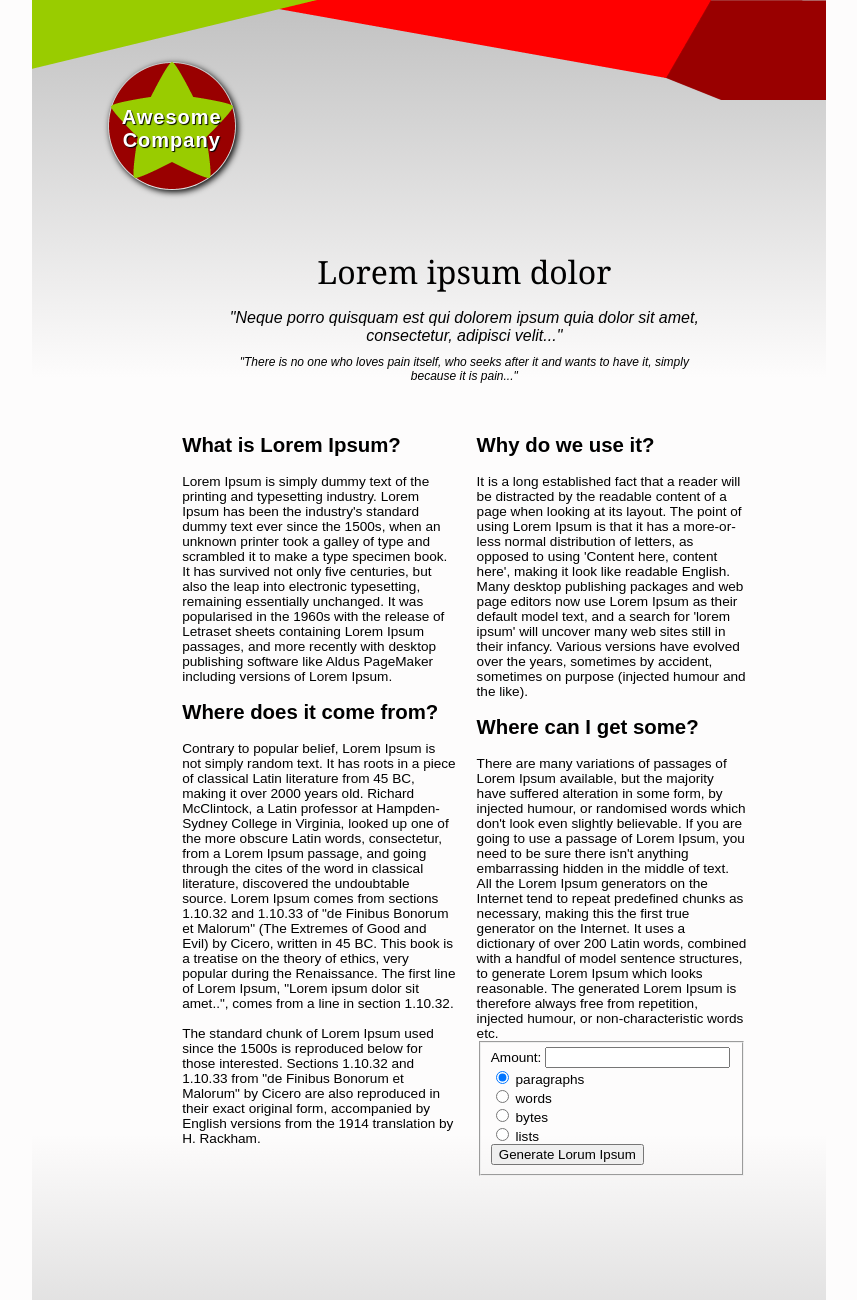
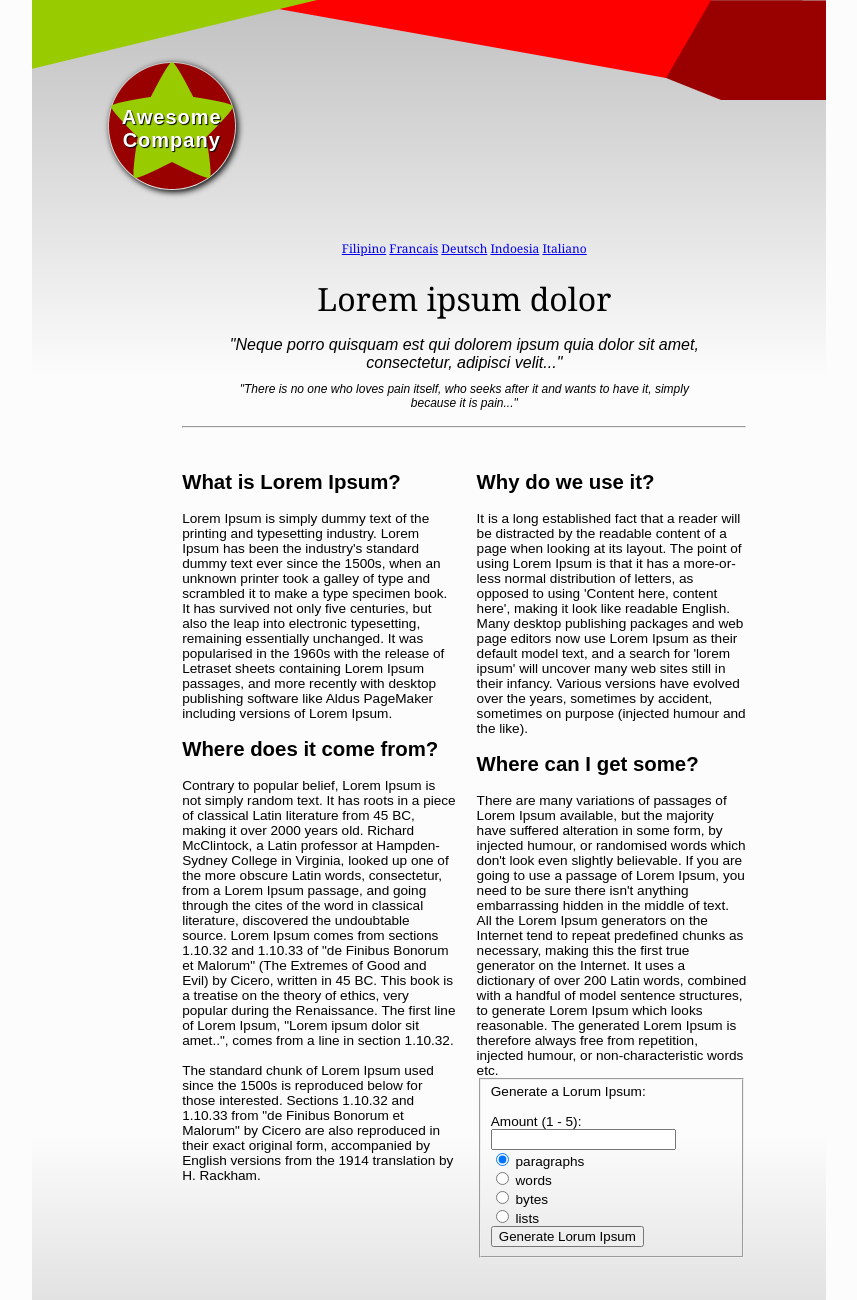
Before and after one commit to laurenrausch/M6.2, a website: page index.html in a window 1280 px wide. Shown: the top 1300 px of the page, without its empty margins (211-1068 px from the left). Drawn offline with Linux system fonts and the light colour scheme.

Commit message:
formatting fixes and other fixes to layout and links

```diff
--- a/css/style.css
+++ b/css/style.css
@@ -93,8 +93,15 @@ main {
   background: rgb(255, 0, 0, 0);
 }
 
+.languages {
+  padding-top: 240px;
+  text-align: center;
+  font-family: 'Georgia', serif;
+  font-size: 12px;
+}
+
 .header1 {
-  padding-top: 250px;
+  padding-top: 20px;
   text-align: center;
   font-family: 'Georgia', serif;
   font-size: 32px;
--- a/index.html
+++ b/index.html
@@ -15,15 +15,27 @@
     <h1 class="logo">Awesome<br>Company</h1>
 
     <main>
+
+      <div class="languages">
+        <a href="https://ph.lipsum.com/">Filipino</a>
+        <a href="https://fr.lipsum.com/">Francais</a>
+        <a href="https://de.lipsum.com/">Deutsch</a>
+        <a href="https://id.lipsum.com/">Indoesia</a>
+        <a href="https://it.lipsum.com/">Italiano</a>
+      </div>
+
       <div class="header1">
         Lorem ipsum dolor
       </div>
+
       <blockquote>
         "Neque porro quisquam est qui dolorem ipsum quia dolor sit amet, consectetur, adipisci velit..."
         <div class="quote">"There is no one who loves pain itself, who seeks after it and wants to have it, simply
           because it is pain..."</div>
       </blockquote>
-      <br>
+
+      <hr><br>
+
       <div class="columns">
         <div class="left">
           <h2>What is Lorem Ipsum?</h2>
@@ -52,6 +64,7 @@
           1.10.32 and 1.10.33 from "de Finibus Bonorum et Malorum" by Cicero are also reproduced in their exact original
           form, accompanied by English versions from the 1914 translation by H. Rackham.
         </div>
+
         <div class="right">
           <h2>Why do we use it?
           </h2>
@@ -75,9 +88,11 @@
           therefore always free from repetition, injected humour, or non-characteristic words etc.
 
           <fieldset>
+            Generate a Lorum Ipsum:
+            <br><br>
             <form>
-              Amount:
-              <input type="text" id="amount" name="Amount">
+              Amount (1 - 5):
+              <input type="amount" id="amount" name="Amount">
               <br>
             </form>
             <div>
@@ -102,10 +117,15 @@
             <div>
               <button onclick="popUp()">Generate Lorum Ipsum</button>
             </div>
+
           </fieldset>
+
         </div>
+
       </div>
+
       <br><br>
+
     </main>
 
     <address>
--- a/js/button.js
+++ b/js/button.js
@@ -1,3 +1,4 @@
-export function popUp{
-    alert('Hello World!!');
+export function popUp() {
+    alert("hello world!");
+
 }
```
